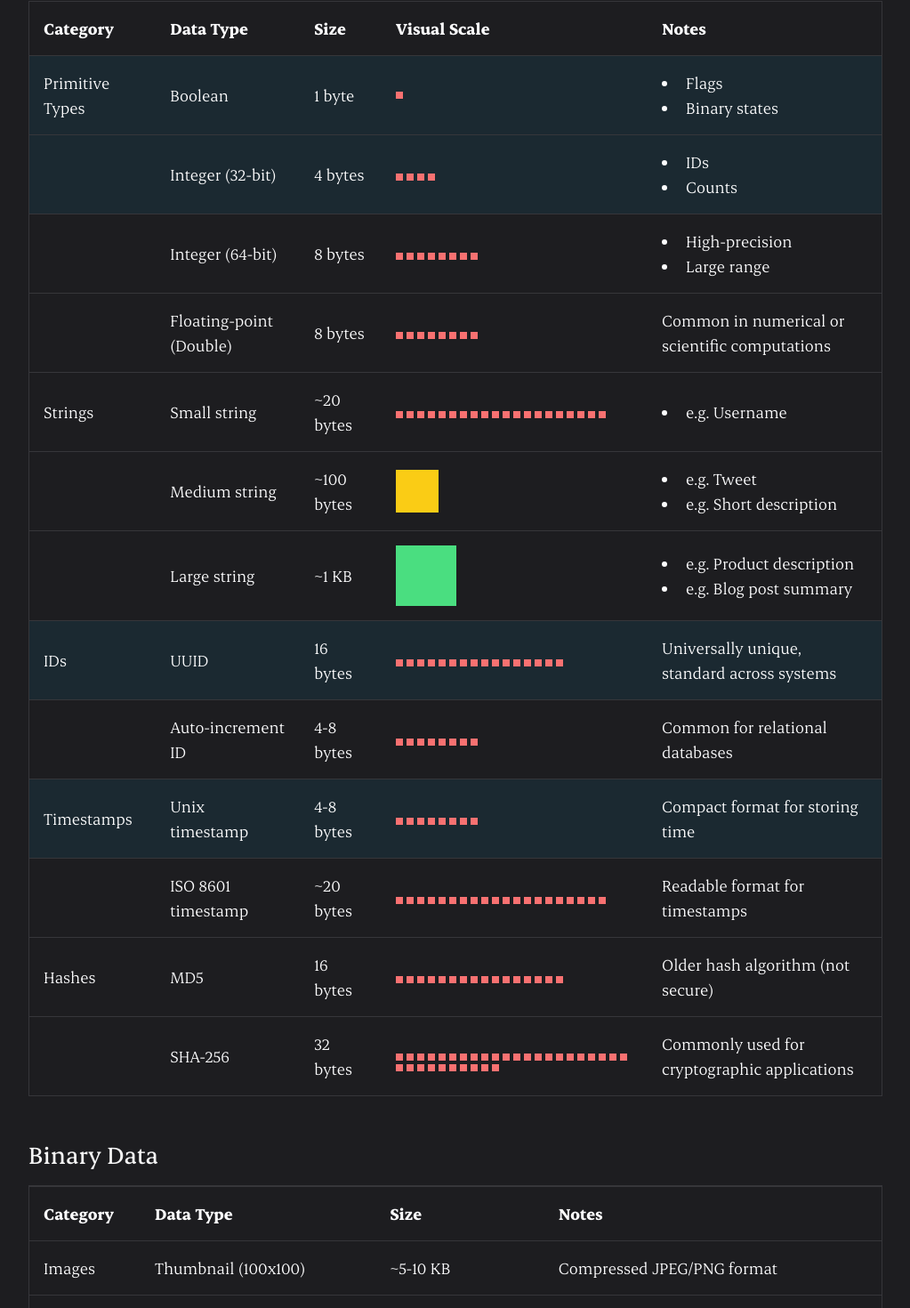
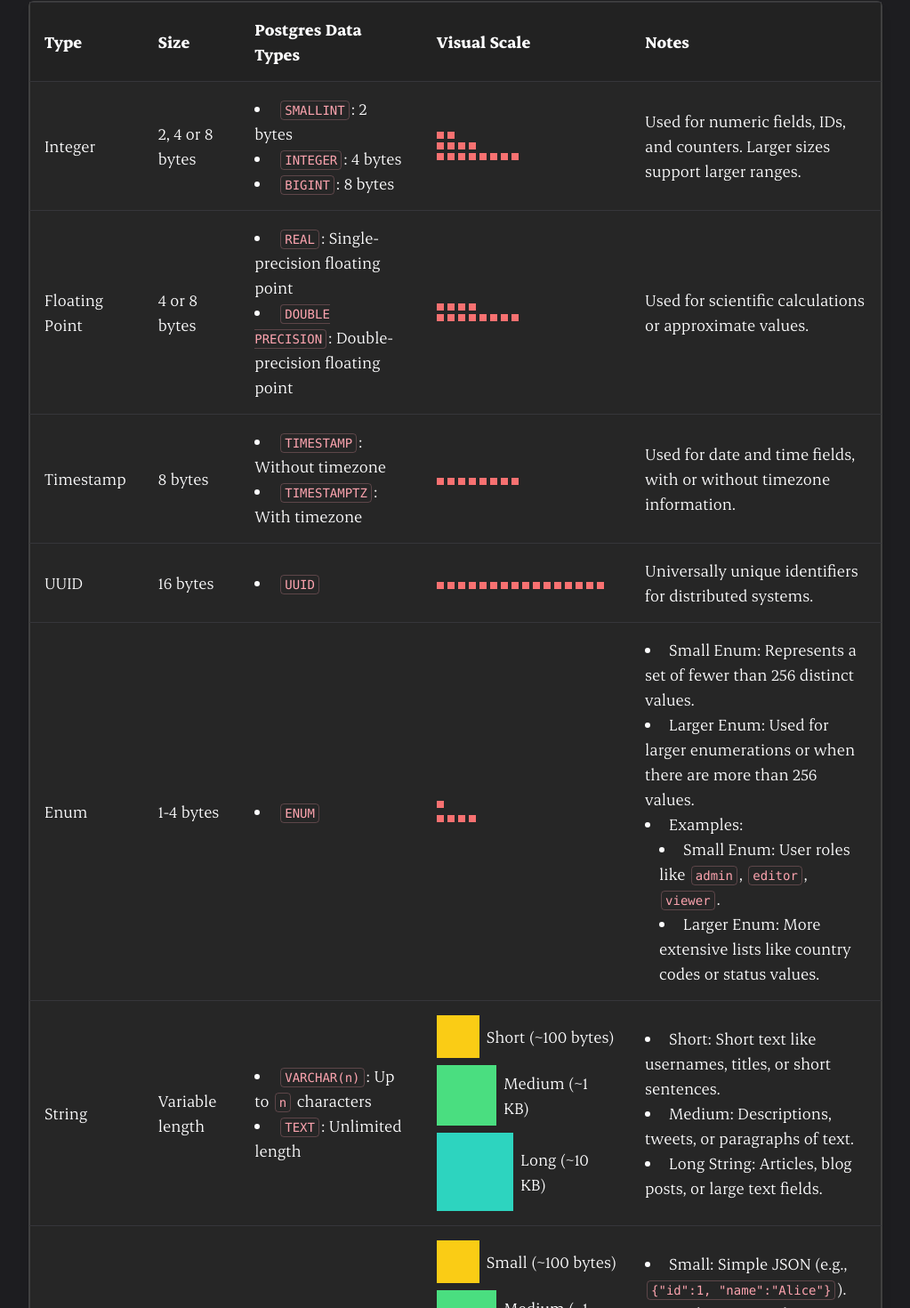
Before and after one commit to pnewsam/paultnewsam.com, a Next.js app: page /notes/system-design/back-of-the-envelope in a window 1280 px wide. Shown: the part 377-1847 px from the top of the page at 89% size, without its empty margins (128-1151 px from the left). Built offline with nearby package versions, Linux system fonts and the light colour scheme.

Commit message:
Improving Data types table

```diff
--- a/src/app/notes/_components/LinkCard.tsx
+++ b/src/app/notes/_components/LinkCard.tsx
@@ -1,6 +1,6 @@
 import Link from "next/link";
 import { H3 } from "@/components/typography/H3";
-import { BodySmall } from "@/components/typography/BodySmall";
+import { Body } from "@/components/typography/Body";
 import { Badge } from "@/components/Badge";
 import { cardStyles } from "@/components/Card";
 import { cn } from "@/lib/utils";
@@ -32,7 +32,7 @@ export function LinkCard({
           </Badge>
         ))}
       </div>
-      <BodySmall>{description}</BodySmall>
+      <Body size="sm">{description}</Body>
     </Link>
   );
 }
--- a/src/app/notes/system-design/back-of-the-envelope/_DataTypesTable.tsx
+++ b/src/app/notes/system-design/back-of-the-envelope/_DataTypesTable.tsx
@@ -1,56 +1,110 @@
 import { Table } from "@/components/Table";
-import { OneByte, OneHundredBytes, OneKilobyte } from "@/components/_ByteScale";
+import {
+  OneByte,
+  OneKilobyte,
+  OneHundredKilobytes,
+  OneMegabyte,
+  TenKilobytes,
+  OneHundredBytes,
+} from "@/components/_ByteScale";
+import { Code } from "@/components/typography/Code";
 
 export function DataTypesTable() {
   return (
     <Table size="sm">
       <thead>
         <tr>
-          <th>Category</th>
-          <th>Data Type</th>
+          <th>Type</th>
           <th>Size</th>
+          <th>Postgres Data Types</th>
           <th>Visual Scale</th>
           <th>Notes</th>
         </tr>
       </thead>
       <tbody>
-        <tr className="bg-cyan-100 dark:bg-cyan-900/25">
-          <td>Primitive Types</td>
-          <td>Boolean</td>
-          <td>1 byte</td>
+        <tr>
+          <td>Integer</td>
+          <td>2, 4 or 8 bytes</td>
           <td>
-            <OneByte />
+            <ul className="list-disc list-inside">
+              <li>
+                <Code size="xs">SMALLINT</Code>: 2 bytes
+              </li>
+              <li>
+                <Code size="xs">INTEGER</Code>: 4 bytes
+              </li>
+              <li>
+                <Code size="xs">BIGINT</Code>: 8 bytes
+              </li>
+            </ul>
           </td>
           <td>
-            <ul className="list-disc list-inside">
-              <li>Flags</li>
-              <li>Binary states</li>
-            </ul>
-          </td>
-        </tr>
-        <tr className="bg-cyan-100 dark:bg-cyan-900/25">
-          <td></td>
-          <td>Integer (32-bit)</td>
-          <td>4 bytes</td>
-          <td>
-            <div className="inline-flex gap-1">
-              <OneByte />
-              <OneByte />
-              <OneByte />
-              <OneByte />
+            <div className="flex flex-col gap-1">
+              <div className="inline-flex gap-1">
+                {Array.from({ length: 2 }).map((_, i) => (
+                  <OneByte key={i} />
+                ))}
+              </div>
+              <div className="inline-flex gap-1">
+                {Array.from({ length: 4 }).map((_, i) => (
+                  <OneByte key={i} />
+                ))}
+              </div>
+              <div className="inline-flex gap-1">
+                {Array.from({ length: 8 }).map((_, i) => (
+                  <OneByte key={i} />
+                ))}
+              </div>
             </div>
           </td>
           <td>
-            <ul className="list-disc list-inside">
-              <li>IDs</li>
-              <li>Counts</li>
-            </ul>
+            Used for numeric fields, IDs, and counters. Larger sizes support
+            larger ranges.
           </td>
         </tr>
         <tr>
-          <td></td>
-          <td>Integer (64-bit)</td>
+          <td>Floating Point</td>
+          <td>4 or 8 bytes</td>
+          <td>
+            <ul className="list-disc list-inside">
+              <li>
+                <Code size="xs">REAL</Code>: Single-precision floating point
+              </li>
+              <li>
+                <Code size="xs">DOUBLE PRECISION</Code>: Double-precision
+                floating point
+              </li>
+            </ul>
+          </td>
+          <td>
+            <div className="flex flex-col gap-1">
+              <div className="inline-flex gap-1">
+                {Array.from({ length: 4 }).map((_, i) => (
+                  <OneByte key={i} />
+                ))}
+              </div>
+              <div className="inline-flex gap-1">
+                {Array.from({ length: 8 }).map((_, i) => (
+                  <OneByte key={i} />
+                ))}
+              </div>
+            </div>
+          </td>
+          <td>Used for scientific calculations or approximate values.</td>
+        </tr>
+        <tr>
+          <td>Timestamp</td>
           <td>8 bytes</td>
+          <td>
+            <ul className="list-disc list-inside">
+              <li>
+                <Code size="xs">TIMESTAMP</Code>: Without timezone
+              </li>
+              <li>
+                <Code size="xs">TIMESTAMPTZ</Code>: With timezone
+              </li>
+            </ul>
+          </td>
           <td>
             <div className="inline-flex gap-1">
               {Array.from({ length: 8 }).map((_, i) => (
@@ -59,74 +113,19 @@ export function DataTypesTable() {
             </div>
           </td>
           <td>
-            <ul className="list-disc list-inside">
-              <li>High-precision</li>
-              <li>Large range</li>
-            </ul>
+            Used for date and time fields, with or without timezone information.
           </td>
         </tr>
         <tr>
-          <td></td>
-          <td>Floating-point (Double)</td>
-          <td>8 bytes</td>
-          <td>
-            <div className="inline-flex gap-1">
-              {Array.from({ length: 8 }).map((_, i) => (
-                <OneByte key={i} />
-              ))}
-            </div>
-          </td>
-          <td>Common in numerical or scientific computations</td>
-        </tr>
-        <tr>
-          <td>Strings</td>
-          <td>Small string</td>
-          <td>~20 bytes</td>
-          <td>
-            <div className="inline-flex gap-1 flex-wrap">
-              {Array.from({ length: 20 }).map((_, i) => (
-                <OneByte key={i} />
-              ))}
-            </div>
-          </td>
+          <td>UUID</td>
+          <td>16 bytes</td>
           <td>
             <ul className="list-disc list-inside">
-              <li>e.g. Username</li>
+              <li>
+                <Code size="xs">UUID</Code>
+              </li>
             </ul>
           </td>
-        </tr>
-        <tr>
-          <td></td>
-          <td>Medium string</td>
-          <td>~100 bytes</td>
-          <td>
-            <OneHundredBytes />
-          </td>
-          <td>
-            <ul className="list-disc list-inside">
-              <li>e.g. Tweet</li>
-              <li>e.g. Short description</li>
-            </ul>
-          </td>
-        </tr>
-        <tr>
-          <td></td>
-          <td>Large string</td>
-          <td>~1 KB</td>
-          <td>
-            <OneKilobyte />
-          </td>
-          <td>
-            <ul className="list-disc list-inside">
-              <li>e.g. Product description</li>
-              <li>e.g. Blog post summary</li>
-            </ul>
-          </td>
-        </tr>
-        <tr className="bg-cyan-100 dark:bg-cyan-900/25">
-          <td>IDs</td>
-          <td>UUID</td>
-          <td>16 bytes</td>
           <td>
             <div className="inline-flex gap-1">
               {Array.from({ length: 16 }).map((_, i) => (
@@ -134,72 +133,158 @@ export function DataTypesTable() {
               ))}
             </div>
           </td>
-          <td>Universally unique, standard across systems</td>
+          <td>Universally unique identifiers for distributed systems.</td>
         </tr>
         <tr>
-          <td></td>
-          <td>Auto-increment ID</td>
-          <td>4-8 bytes</td>
+          <td>Enum</td>
+          <td>1-4 bytes</td>
           <td>
-            <div className="inline-flex gap-1">
-              {Array.from({ length: 8 }).map((_, i) => (
-                <OneByte key={i} />
-              ))}
+            <ul className="list-disc list-inside">
+              <li>
+                <Code size="xs">ENUM</Code>
+              </li>
+            </ul>
+          </td>
+          <td>
+            <div className="flex flex-col gap-2">
+              <OneByte />
+              <div className="inline-flex items-center gap-1">
+                {Array.from({ length: 4 }).map((_, i) => (
+                  <OneByte key={i} />
+                ))}
+              </div>
             </div>
           </td>
-          <td>Common for relational databases</td>
+          <td>
+            <ul className="list-disc list-inside">
+              <li>
+                Small Enum: Represents a set of fewer than 256 distinct values.
+              </li>
+              <li>
+                Larger Enum: Used for larger enumerations or when there are more
+                than 256 values.
+              </li>
+              <li>
+                Examples:
+                <ul className="list-disc list-inside ml-4">
+                  <li>
+                    Small Enum: User roles like <Code size="xs">admin</Code>,{" "}
+                    <Code size="xs">editor</Code>, <Code size="xs">viewer</Code>
+                    .
+                  </li>
+                  <li>
+                    Larger Enum: More extensive lists like country codes or
+                    status values.
+                  </li>
+                </ul>
+              </li>
+            </ul>
+          </td>
         </tr>
-        <tr className="bg-cyan-100 dark:bg-cyan-900/25">
-          <td>Timestamps</td>
-          <td>Unix timestamp</td>
-          <td>4-8 bytes</td>
+        <tr>
+          <td>String</td>
+          <td>Variable length</td>
           <td>
-            <div className="inline-flex gap-1">
-              {Array.from({ length: 8 }).map((_, i) => (
-                <OneByte key={i} />
-              ))}
+            <ul className="list-disc list-inside">
+              <li>
+                <Code size="xs">VARCHAR(n)</Code>: Up to{" "}
+                <Code size="xs">n</Code> characters
+              </li>
+              <li>
+                <Code size="xs">TEXT</Code>: Unlimited length
+              </li>
+            </ul>
+          </td>
+          <td>
+            <div className="flex flex-col gap-2">
+              <div className="inline-flex items-center gap-2">
+                <OneHundredBytes /> <span>Short (~100 bytes)</span>
+              </div>
+              <div className="inline-flex items-center gap-2">
+                <OneKilobyte /> <span>Medium (~1 KB)</span>
+              </div>
+              <div className="inline-flex items-center gap-2">
+                <TenKilobytes /> <span>Long (~10 KB)</span>
+              </div>
             </div>
           </td>
-          <td>Compact format for storing time</td>
+          <td>
+            <ul className="list-disc list-inside">
+              <li>
+                Short: Short text like usernames, titles, or short sentences.
+              </li>
+              <li>Medium: Descriptions, tweets, or paragraphs of text.</li>
+              <li>Long String: Articles, blog posts, or large text fields.</li>
+            </ul>
+          </td>
         </tr>
         <tr>
-          <td></td>
-          <td>ISO 8601 timestamp</td>
-          <td>~20 bytes</td>
+          <td>JSONB</td>
+          <td>Variable length</td>
           <td>
-            <div className="inline-flex gap-1 flex-wrap">
-              {Array.from({ length: 20 }).map((_, i) => (
-                <OneByte key={i} />
-              ))}
+            <ul className="list-disc list-inside">
+              <li>
+                <Code size="xs">JSONB</Code>
+              </li>
+            </ul>
+          </td>
+          <td>
+            <div className="flex flex-col gap-2">
+              <div className="inline-flex items-center gap-2">
+                <OneHundredBytes /> <span>Small (~100 bytes)</span>
+              </div>
+              <div className="inline-flex items-center gap-2">
+                <OneKilobyte /> <span>Medium (~1 KB)</span>
+              </div>
+              <div className="inline-flex items-center gap-2">
+                <TenKilobytes /> <span>Large (~10 KB)</span>
+              </div>
             </div>
           </td>
-          <td>Readable format for timestamps</td>
+          <td>
+            <ul className="list-disc list-inside">
+              <li>
+                Small: Simple JSON (e.g.,{" "}
+                <Code size="xs">{`{"id":1, "name":"Alice"}`}</Code>).
+              </li>
+              <li>Medium: Nested JSON or API response.</li>
+              <li>
+                Large: Complex data with many fields or deeply nested
+                structures.
+              </li>
+            </ul>
+          </td>
         </tr>
         <tr>
-          <td>Hashes</td>
-          <td>MD5</td>
-          <td>16 bytes</td>
+          <td>BYTEA</td>
+          <td>Variable length</td>
           <td>
-            <div className="inline-flex gap-1">
-              {Array.from({ length: 16 }).map((_, i) => (
-                <OneByte key={i} />
-              ))}
+            <ul className="list-disc list-inside">
+              <li>
+                <Code size="xs">BYTEA</Code>
+              </li>
+            </ul>
+          </td>
+          <td>
+            <div className="flex flex-col gap-2">
+              <div className="inline-flex items-center gap-2">
+                <OneKilobyte /> <span>Small (~1 KB)</span>
+              </div>
+              <div className="inline-flex items-center gap-2">
+                <OneHundredKilobytes /> <span>Medium (~100 KB)</span>
+              </div>
+              <div className="inline-flex items-center gap-2">
+                <OneMegabyte /> <span>Large (~1 MB)</span>
+              </div>
             </div>
           </td>
-          <td>Older hash algorithm (not secure)</td>
-        </tr>
-        <tr>
-          <td></td>
-          <td>SHA-256</td>
-          <td>32 bytes</td>
           <td>
-            <div className="inline-flex gap-1 flex-wrap">
-              {Array.from({ length: 32 }).map((_, i) => (
-                <OneByte key={i} />
-              ))}
-            </div>
+            <ul className="list-disc list-inside">
+              <li>Small: Thumbnails or small icons.</li>
+              <li>Medium: Compressed documents or profile pictures.</li>
+              <li>Large: High-resolution images or large document scans.</li>
+            </ul>
           </td>
-          <td>Commonly used for cryptographic applications</td>
         </tr>
       </tbody>
     </Table>
--- a/src/app/notes/system-design/back-of-the-envelope/page.tsx
+++ b/src/app/notes/system-design/back-of-the-envelope/page.tsx
@@ -3,6 +3,7 @@ import { PageHeader } from "@/components/PageHeader";
 import { H2 } from "@/components/typography/H2";
 import { DataTypesTable } from "./_DataTypesTable";
 import { BinaryDataTable } from "./_BinaryDataTable";
+import { Card } from "@/components/Card";
 
 export default function Page() {
   return (
@@ -10,10 +11,14 @@ export default function Page() {
       <section className="py-12 md:py-24">
         <PageHeader title="Back of the Envelope" tags={["System Design"]} />
         <H2>Data Types</H2>
-        <DataTypesTable />
+        <Card>
+          <DataTypesTable />
+        </Card>
 
         <H2 className="mt-12">Binary Data</H2>
-        <BinaryDataTable />
+        <Card>
+          <BinaryDataTable />
+        </Card>
       </section>
     </Container>
   );
--- a/src/components/Table.tsx
+++ b/src/components/Table.tsx
@@ -1,7 +1,7 @@
 import { cva } from "class-variance-authority";
 
 const tableVariants = cva(
-  "w-full rounded-lg border [&_th]:p-4 [&_th]:text-left [&_td]:p-4 [&_tr]:border-t text-lg md:text-xl",
+  "w-full rounded-lg border [&_th]:bg-neutral-100 dark:[&_th]:bg-neutral-900/25 [&_th]:p-4 [&_th]:text-left [&_td]:p-4 [&_tr]:border-t text-lg md:text-xl",
   {
     variants: {
       size: {
--- a/src/components/typography/Body.tsx
+++ b/src/components/typography/Body.tsx
@@ -1,20 +1,23 @@
 import { cn } from "@/lib/utils";
+import { cva } from "class-variance-authority";
 import React from "react";
+
+const bodyVariants = cva("mb-8", {
+  variants: {
+    size: {
+      sm: "text-lg/relaxed md:text-xl/relaxed",
+      md: "text-xl/relaxed md:text-2xl/relaxed",
+      lg: "text-2xl/relaxed md:text-3xl/relaxed",
+    },
+  },
+});
 
 export const Body = ({
   children,
   className,
+  size = "md",
 }: {
   children: React.ReactNode;
   className?: string;
-  spaced?: boolean;
-}) => (
-  <p
-    className={cn(
-      "text-xl/relaxed md:text-2xl/relaxed mb-8 text-neutral-600 dark:text-neutral-300",
-      className
-    )}
-  >
-    {children}
-  </p>
-);
+  size?: "sm" | "md" | "lg";
+}) => <p className={cn(bodyVariants({ size }), className)}>{children}</p>;
--- a/src/components/typography/Code.tsx
+++ b/src/components/typography/Code.tsx
@@ -1,20 +1,28 @@
 import { cn } from "@/lib/utils";
+import { cva } from "class-variance-authority";
 import React from "react";
+
+const codeVariants = cva(
+  "mb-8 text-rose-600 dark:text-rose-300 bg-neutral-100 dark:bg-neutral-800 px-2 py-1 rounded-sm border border-rose-600/25 dark:border-rose-300/25 m-1",
+  {
+    variants: {
+      size: {
+        xs: "text-xs/relaxed md:text-sm/relaxed px-1 py-[2px] m-[2px]",
+        sm: "text-sm/relaxed md:text-base/relaxed px-2 py-1 m-1",
+        md: "text-base/relaxed md:text-lg/relaxed px-2 py-1 m-1",
+        lg: "text-lg/relaxed md:text-xl/relaxed px-2 py-1 m-1",
+      },
+    },
+  }
+);
 
 export const Code = ({
   children,
   className,
+  size = "md",
 }: {
   children: React.ReactNode;
   className?: string;
   spaced?: boolean;
-}) => (
-  <code
-    className={cn(
-      "text-lg/relaxed md:text-xl/relaxed mb-8 text-rose-600 dark:text-rose-300 bg-neutral-100 dark:bg-neutral-800 px-2 py-1 rounded-sm border",
-      className
-    )}
-  >
-    {children}
-  </code>
-);
+  size?: "xs" | "sm" | "md" | "lg";
+}) => <code className={cn(codeVariants({ size }), className)}>{children}</code>;
--- /dev/null
+++ b/src/components/typography/CodeSmall.tsx
@@ -0,0 +1,5 @@
+export const CodeSmall = ({ children }: { children: React.ReactNode }) => (
+  <code className="text-sm/relaxed mb-8 text-rose-600 dark:text-rose-300 bg-neutral-100 dark:bg-neutral-800 px-2 py-1 rounded-sm border">
+    {children}
+  </code>
+);
```
Also changed, not shown: src/components/typography/BodySmall.tsx (deleted, +0 -19 lines).
